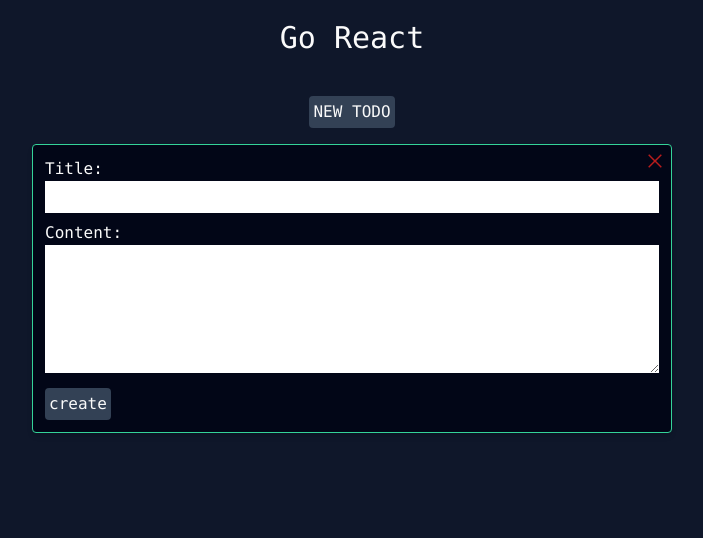
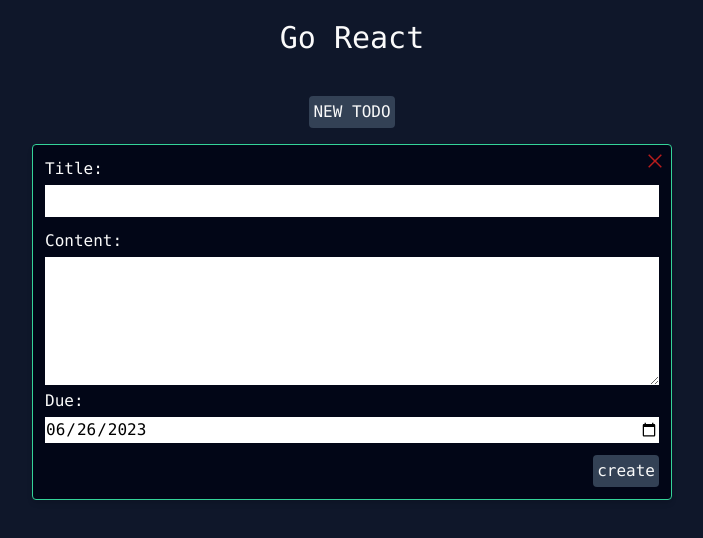
Before and after one commit to And1x/GoReact-Todo, a React (Vite) app in the folder _ui/: page / in a window 1280 px wide. Both pictures are taken after a click on the button "NEW TODO". Shown: the top 538 px of the page, without its empty margins (288-991 px from the left). Built offline with nearby package versions, Linux system fonts and the light colour scheme; no server answers.

Commit message:
added due date

```diff
--- a/_ui/src/components/NewTodo.tsx
+++ b/_ui/src/components/NewTodo.tsx
@@ -1,10 +1,13 @@
 import { ReactComponent as CloseBtn } from "../assets/close.svg";
-import { useRef } from "react";
+import { useRef, useState } from "react";
 import { SERVER } from "../globals";
 
 export default function NewTodo({ disableNew }: { disableNew: () => void }) {
   const titleInputRef = useRef<HTMLInputElement>(null);
   const contentInputRef = useRef<HTMLTextAreaElement>(null);
+  const [startDate, setStartDate] = useState(
+    new Date().toLocaleDateString("fr-CA")
+  );
 
   // edit whole todo:
   const handleSubmitNew = async (e: React.SyntheticEvent) => {
@@ -18,6 +21,7 @@ export default function NewTodo({ disableNew }: { disableNew: () => void }) {
           title: titleInputRef.current?.value,
           content: contentInputRef.current?.value,
           done: false,
+          due: startDate,
         }),
       });
       if (!response.ok) {
@@ -37,8 +41,8 @@ export default function NewTodo({ disableNew }: { disableNew: () => void }) {
     <div
       className={`relative shadow-md w-[50vw] border border-emerald-400 bg-slate-950 rounded p-3`}
     >
-      <div className="flex flex-col gap-1 ">
-        <form onSubmit={handleSubmitNew}>
+      <div>
+        <form onSubmit={handleSubmitNew} className="flex flex-col gap-1">
           <label htmlFor="new__title">Title:</label>
           <input
             ref={titleInputRef}
@@ -55,6 +59,17 @@ export default function NewTodo({ disableNew }: { disableNew: () => void }) {
             name="new__content"
             id="new__content"
           ></textarea>
+          <label htmlFor="new__due">Due:</label>
+          <input
+            type="date"
+            className="text-black"
+            name="new__due"
+            id="new__due"
+            value={startDate}
+            onChange={(e) =>
+              setStartDate(new Date(e.target.value).toLocaleDateString("fr-CA"))
+            }
+          />
           <button
             className="bg-slate-700 hover:text-emerald-400 w-fit rounded p-1 mt-2 self-end"
             type="submit"
--- a/_ui/src/components/Todo.tsx
+++ b/_ui/src/components/Todo.tsx
@@ -12,12 +12,24 @@ interface Probs {
 }
 
 export default function TodoItem({ item, updateList }: Probs) {
-  // export default function TodoItem({ item }: { item: Todo }) {
   const [expand, setExpand] = useState<boolean>(false);
   const [itemU, setItemU] = useState(item);
   const [editMode, setEditMode] = useState(false);
   const titleInputRef = useRef<HTMLInputElement>(null);
   const contentInputRef = useRef<HTMLTextAreaElement>(null);
+  const [startDate, setStartDate] = useState(
+    new Date(itemU.due).toLocaleDateString("fr-CA") // fr-CA local needed because HTML <input type=date> expects format 'yyyy-MM-dd'
+  );
+
+  const dateNow = new Date();
+  const dateItem = new Date(itemU.due);
+  const dueColor = itemU.done
+    ? "text-white"
+    : dateNow.toDateString() === dateItem.toDateString() // just compare Y/M/D without time (h/m/s...)
+    ? "text-green-600"
+    : dateNow > dateItem
+    ? "text-red-600"
+    : "text-green-600";
 
   // send get Request to change Done-state
   const handleClickDone = async () => {
@@ -52,15 +64,16 @@ export default function TodoItem({ item, updateList }: Probs) {
           title: titleInputRef.current?.value,
           content: contentInputRef.current?.value,
           done: itemU.done,
+          due: startDate,
         }),
       });
       if (!response.ok) {
         throw new Error(`Error! status: ${response.status}`);
       }
       const result = await response.json();
-      // console.log(result);
+      // setEditMode(false);
+      setItemU(result);
       setEditMode(false);
-      setItemU(result);
     } catch (err) {
       // note: handle this err
       console.log(err);
@@ -101,9 +114,18 @@ export default function TodoItem({ item, updateList }: Probs) {
               {itemU.title}
             </h4>
             {expand ? (
-              <pre>
-                <p className={`text-white`}>{itemU.content}</p>
-              </pre>
+              <>
+                <pre>
+                  <p className={`text-white`}>{itemU.content}</p>
+                </pre>
+
+                <div className="text-sm border-t border-white mt-2 text-right pt-1">
+                  Due:
+                  <span className={dueColor}>
+                    {" " + new Date(itemU.due).toLocaleDateString()}
+                  </span>
+                </div>
+              </>
             ) : null}
           </div>
 
@@ -118,6 +140,7 @@ export default function TodoItem({ item, updateList }: Probs) {
               onClick={handleClickDone}
             ></div>
           )}
+
           <div className="absolute right-1 top-1 flex gap-1">
             <EditBtn
               className="w-5 h-5 fill-emerald-50 cursor-pointer rounded hover:bg-slate-700"
@@ -130,8 +153,8 @@ export default function TodoItem({ item, updateList }: Probs) {
           </div>
         </>
       ) : (
-        <div className="flex flex-col gap-1 ">
-          <form onSubmit={handleSubmitEdit}>
+        <div>
+          <form onSubmit={handleSubmitEdit} className="flex flex-col gap-1 ">
             <label htmlFor="edit__title">Title:</label>
             <input
               ref={titleInputRef}
@@ -150,6 +173,19 @@ export default function TodoItem({ item, updateList }: Probs) {
               id="edit__content"
               defaultValue={itemU.content}
             ></textarea>
+            <input
+              type="date"
+              className="text-black"
+              name="new__due"
+              id="new__due"
+              value={startDate}
+              onChange={(e) =>
+                setStartDate(
+                  new Date(e.target.value).toLocaleDateString("fr-CA")
+                )
+              }
+            />
+
             <button
               className="bg-slate-700 hover:text-emerald-400 w-fit rounded p-1 mt-2 self-end"
               type="submit"
--- a/_ui/src/components/TodoList.tsx
+++ b/_ui/src/components/TodoList.tsx
@@ -11,6 +11,7 @@ export interface Todo {
   title: string;
   content: string;
   done: boolean;
+  due: Date;
 }
 
 export default function TodoList() {
```
Also changed, not shown: 1 other file (tests, documents, lock files or other folders).
